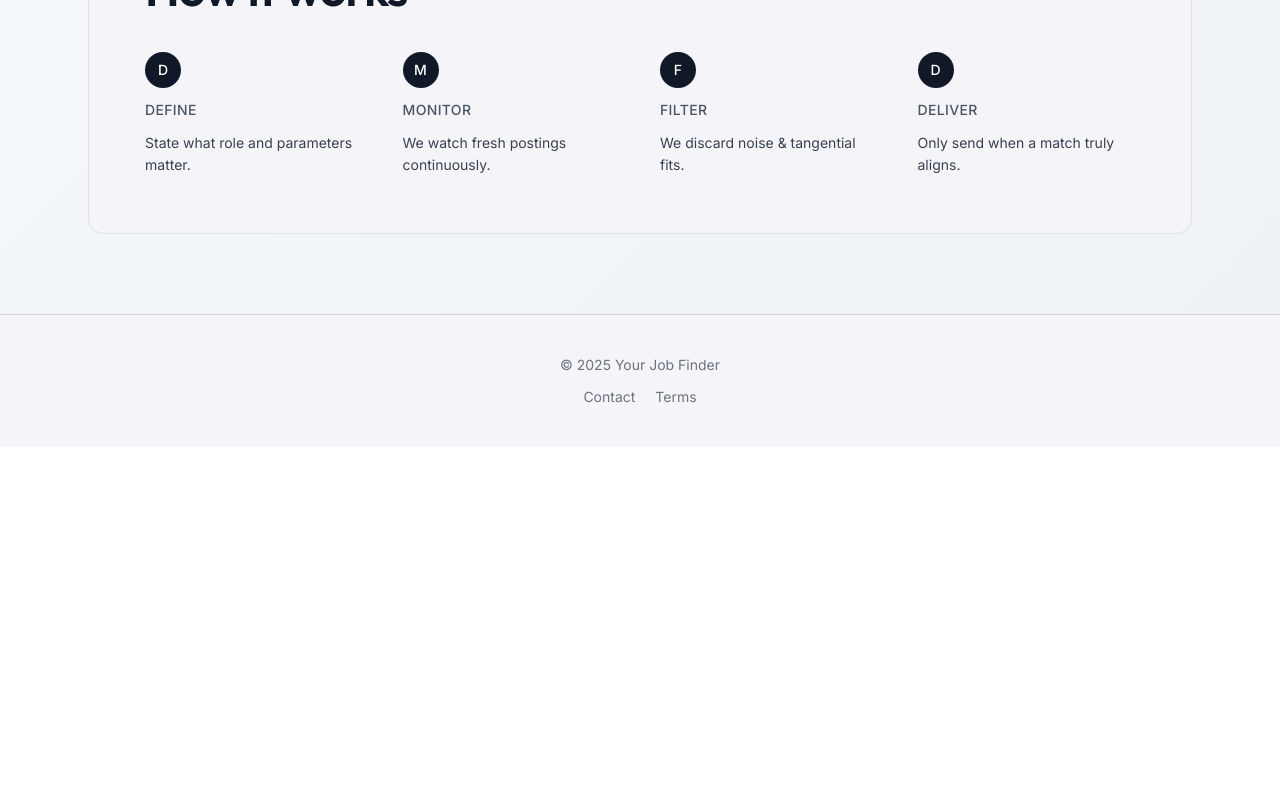
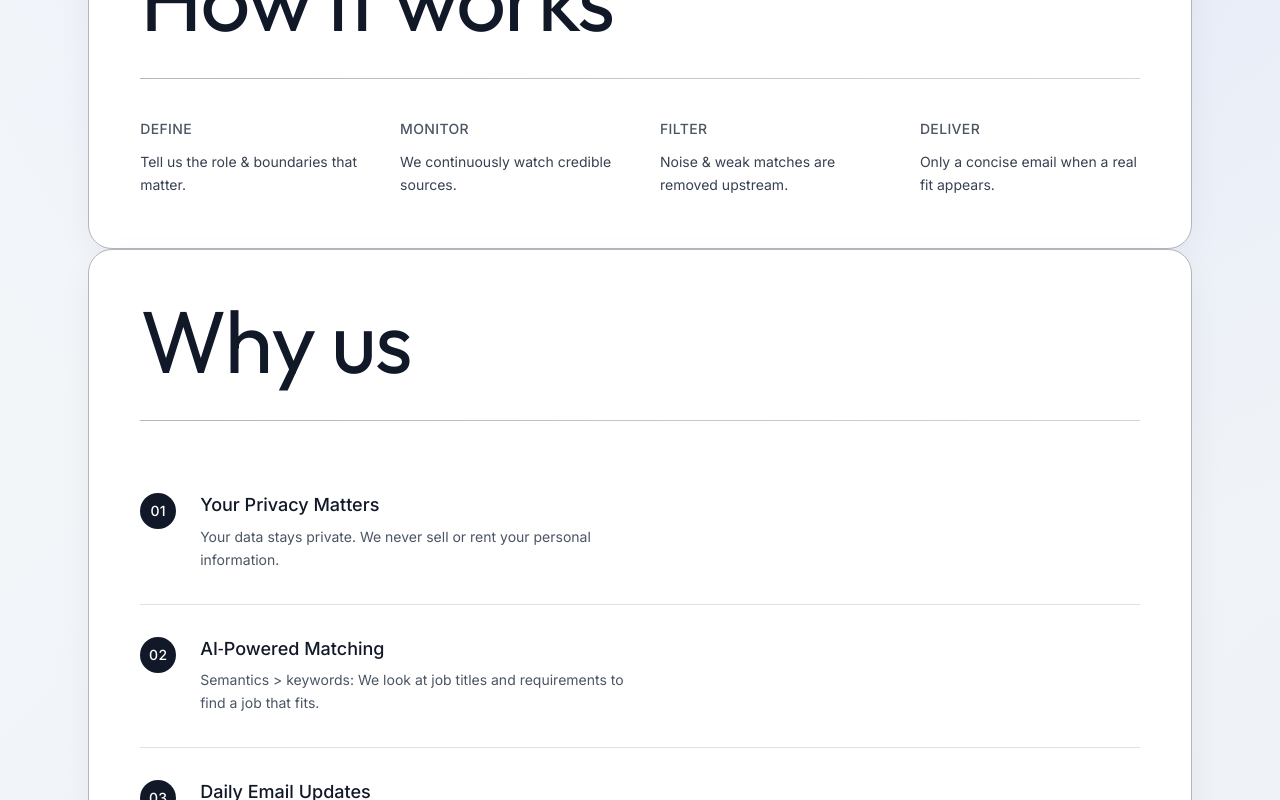
Before and after one commit to whoistahito/Job-Finder-Frontend, a React (Vite) app: page / in a window 1280 px wide. Shown: the part 1000-1800 px from the top of the page. Before the commit the page ends 1447 px from the top, so only its background shows below. Built offline with nearby package versions, Linux system fonts and the light colour scheme; no server answers.

Commit message:
Add new why us Section

```diff
--- a/src/components/JobSearchForm.tsx
+++ b/src/components/JobSearchForm.tsx
@@ -1,4 +1,4 @@
-import React from 'react';
+import React, {useEffect, useRef} from 'react';
 import {Input} from './ui/Input';
 import {Button} from './ui/Button';
 import {Select} from './ui/Select';
@@ -28,6 +28,25 @@ export const JobSearchForm: React.FC = () => {
     handleBlur,
     touched
   } = useJobSearch();
+
+    const stackRef = useRef<HTMLDivElement | null>(null);
+
+    useEffect(() => {
+        if (!stackRef.current) return;
+        const cards = Array.from(stackRef.current.querySelectorAll('.stack-card')) as HTMLElement[];
+        const observer = new IntersectionObserver((entries) => {
+            entries.forEach(entry => {
+                const el = entry.target as HTMLElement;
+                if (entry.isIntersecting) {
+                    el.classList.add('is-active');
+                } else {
+                    el.classList.remove('is-active');
+                }
+            });
+        }, {threshold: 0.55});
+        cards.forEach(c => observer.observe(c));
+        return () => observer.disconnect();
+    }, []);
 
   return (
       <main className="min-h-screen flex flex-col soft-ui">
@@ -113,23 +132,58 @@ export const JobSearchForm: React.FC = () => {
               </form>
                   </div>
                   <div id="how" className="mt-28 space-y-12">
-                      <div className="panel-muted p-10 md:p-14">
-                          <h2 className="text-3xl md:text-5xl font-outfit font-semibold tracking-tight text-gray-900 mb-10">How
-                              it works</h2>
-                          <div className="grid gap-10 md:grid-cols-4">
+                      {/* Scroll stack cards */}
+                      <div ref={stackRef} className="stack-wrapper">
+                          <div className="stack-spacer">
+                              <article className="stack-card" style={{'--i': 1} as React.CSSProperties}>
+                                  <h2>How it works</h2>
+                                  <div className="stack-line"/>
+                                  <div className="stack-grid">
                               {[
-                                  {t: 'Define', d: 'State what role and parameters matter.'},
-                                  {t: 'Monitor', d: 'We watch fresh postings continuously.'},
-                                  {t: 'Filter', d: 'We discard noise & tangential fits.'},
-                                  {t: 'Deliver', d: 'Only send when a match truly aligns.'}
+                                  {t: 'Define', d: 'Tell us the role & boundaries that matter.'},
+                                  {t: 'Monitor', d: 'We continuously watch credible sources.'},
+                                  {t: 'Filter', d: 'Noise & weak matches are removed upstream.'},
+                                  {t: 'Deliver', d: 'Only a concise email when a real fit appears.'},
                               ].map(s => (
-                                  <div key={s.t} className="space-y-3">
-                                      <div
-                                          className="inline-block w-9 h-9 rounded-full bg-gray-900 text-white text-sm font-medium flex items-center justify-center">{s.t[0]}</div>
-                                      <h3 className="text-sm font-medium tracking-wide uppercase text-gray-600">{s.t}</h3>
-                                      <p className="text-sm text-gray-700 leading-relaxed">{s.d}</p>
+                                  <div key={s.t} className="stack-grid-item">
+                                      <h3>{s.t}</h3>
+                                      <p>{s.d}</p>
                                   </div>
                               ))}
+                                  </div>
+                              </article>
+                              <article className="stack-card" style={{'--i': 2} as React.CSSProperties}>
+                                  <h2>Why us</h2>
+                                  <div className="stack-line"/>
+                                  <div className="stack-benefits">
+                                      {[
+                                          {
+                                              title: 'Your Privacy Matters',
+                                              desc: 'Your data stays private. We never sell or rent your personal information.'
+                                          },
+                                          {
+                                              title: 'AI‑Powered Matching',
+                                              desc: 'Semantics > keywords: We look at job titles and requirements to find a job that fits.'
+                                          },
+                                          {
+                                              title: 'Daily Email Updates',
+                                              desc: 'At most one clean email per day, No Spam or Ads.'
+                                          },
+                                          {
+                                              title: 'Easy Unsubscribe',
+                                              desc: 'Instant one-click unsubscribe in every email. Without any Questions.'
+                                          },
+                                      ].map((b, i) => (
+                                          <div key={b.title} className="stack-benefit">
+                                              <div className="stack-badge">{String(i + 1).padStart(2, '0')}</div>
+                                              <div>
+                                                  <h3>{b.title}</h3>
+                                                  <p>{b.desc}</p>
+                                              </div>
+                                          </div>
+                                      ))}
+                                  </div>
+                              </article>
                           </div>
                       </div>
                   </div>
--- a/src/index.css
+++ b/src/index.css
@@ -108,6 +108,48 @@
         mask: radial-gradient(circle at 55% 50%, #000 0%, #000 35%, transparent 70%);
         opacity: .55;
     }
+
+    .trust-wrap {
+        @apply relative rounded-2xl border border-gray-400/60 bg-white overflow-hidden;
+    }
+
+    .trust-wrap:before {
+        content: "";
+        position: absolute;
+        inset: 0;
+        background-image: radial-gradient(#9f9ca8 0.75px, transparent 0.75px);
+        background-size: 16px 16px;
+        opacity: .35;
+        mask: linear-gradient(to bottom, rgba(0, 0, 0, 0.85), rgba(0, 0, 0, 0.55) 55%, transparent 90%);
+    }
+
+    .trust-inner {
+        @apply relative px-8 md:px-14 pt-14 pb-10 md:pb-14;
+    }
+
+    .trust-heading {
+        @apply font-outfit font-semibold tracking-[-0.02em] text-[clamp(2.75rem,6vw,5rem)] leading-none text-gray-900 mb-10;
+    }
+
+    .benefit-list {
+        @apply divide-y divide-gray-300/70 border-t border-b border-gray-300/70;
+    }
+
+    .benefit-item {
+        @apply flex flex-col md:flex-row md:items-start gap-6 py-8;
+    }
+
+    .benefit-badge {
+        @apply shrink-0 w-9 h-9 rounded-full bg-gray-900 text-white flex items-center justify-center text-sm font-medium tracking-wide;
+    }
+
+    .benefit-title {
+        @apply text-lg font-medium text-gray-900 leading-snug;
+    }
+
+    .benefit-desc {
+        @apply text-sm text-gray-600 leading-relaxed mt-2 max-w-md;
+    }
 }
 
 @layer utilities {
@@ -167,18 +209,17 @@
 
     .glass-ring {
         position: relative;
+        border-radius: 1.25rem;
     }
 
     .glass-ring:before {
         content: "";
         position: absolute;
         inset: 0;
+        border-radius: inherit;
+        pointer-events: none;
         padding: 1px;
-        border-radius: 1.25rem;
-        background: linear-gradient(135deg, rgba(99, 102, 241, 0.5), rgba(56, 189, 248, 0.4), rgba(255, 255, 255, 0.4));
-        -webkit-mask: linear-gradient(#000 0 0) content-box, linear-gradient(#000 0 0);
-        -webkit-mask-composite: xor;
-        mask-composite: exclude;
+        background: linear-gradient(#ffffff, #ffffff) padding-box, linear-gradient(135deg, rgba(99, 102, 241, 0.55), rgba(56, 189, 248, 0.45), rgba(255, 255, 255, 0.6)) border-box;
     }
 
     .form-shell {
@@ -278,4 +319,94 @@
     .link-quiet:hover .arrow {
         transform: translate(2px, -2px);
     }
+
+    .stack-section {
+        @apply mt-40 relative;
+    }
+
+    .stack-wrapper {
+        position: relative;
+    }
+
+    .stack-spacer {
+        position: relative;
+        height: 140vh;
+    }
+
+    .stack-card {
+        position: sticky;
+        top: 5rem;
+        border: 1px solid #c8c6cf;
+        background: #f5f4f8;
+        border-radius: 1.5rem;
+        padding: clamp(2.5rem, 4vw, 4rem) clamp(2rem, 4vw, 4rem);
+        display: flex;
+        flex-direction: column;
+        gap: 2.5rem;
+        --shift: calc(var(--i) * 28px);
+        transform: translateY(var(--shift)) scale(.96);
+        transition: transform .7s cubic-bezier(.22, .61, .36, 1), box-shadow .7s, background-color .7s, border-color .7s;
+        will-change: transform;
+    }
+
+    .stack-card.is-active {
+        transform: translateY(0) scale(1);
+        background: #ffffff;
+        border-color: #b5b3bc;
+        box-shadow: 0 12px 40px -8px rgba(0, 0, 0, 0.08);
+    }
+
+    .stack-card h2 {
+        font-family: Outfit, sans-serif;
+        font-weight: 500;
+        line-height: .9;
+        font-size: clamp(3rem, 7vw, 5.5rem);
+        letter-spacing: -0.02em;
+    }
+
+    .stack-card:not(.is-active) h2 {
+        opacity: .55;
+    }
+
+    .stack-line {
+        height: 1px;
+        width: 100%;
+        background: linear-gradient(to right, #b6b3bd, #d5d3d9);
+    }
+
+    .stack-grid {
+        @apply grid gap-10 md:grid-cols-4;
+    }
+
+    .stack-grid-item {
+        @apply space-y-3;
+    }
+
+    .stack-grid-item h3 {
+        @apply text-sm font-medium tracking-wide uppercase text-gray-600;
+    }
+
+    .stack-grid-item p {
+        @apply text-sm text-gray-700 leading-relaxed;
+    }
+
+    .stack-benefits {
+        @apply divide-y divide-gray-300/70;
+    }
+
+    .stack-benefit {
+        @apply flex flex-col md:flex-row md:items-start gap-6 py-8;
+    }
+
+    .stack-badge {
+        @apply shrink-0 w-9 h-9 rounded-full bg-gray-900 text-white flex items-center justify-center text-sm font-medium tracking-wide;
+    }
+
+    .stack-benefit h3 {
+        @apply text-lg font-medium text-gray-900 leading-snug;
+    }
+
+    .stack-benefit p {
+        @apply text-sm text-gray-600 leading-relaxed mt-2 max-w-md;
+    }
 }
```
